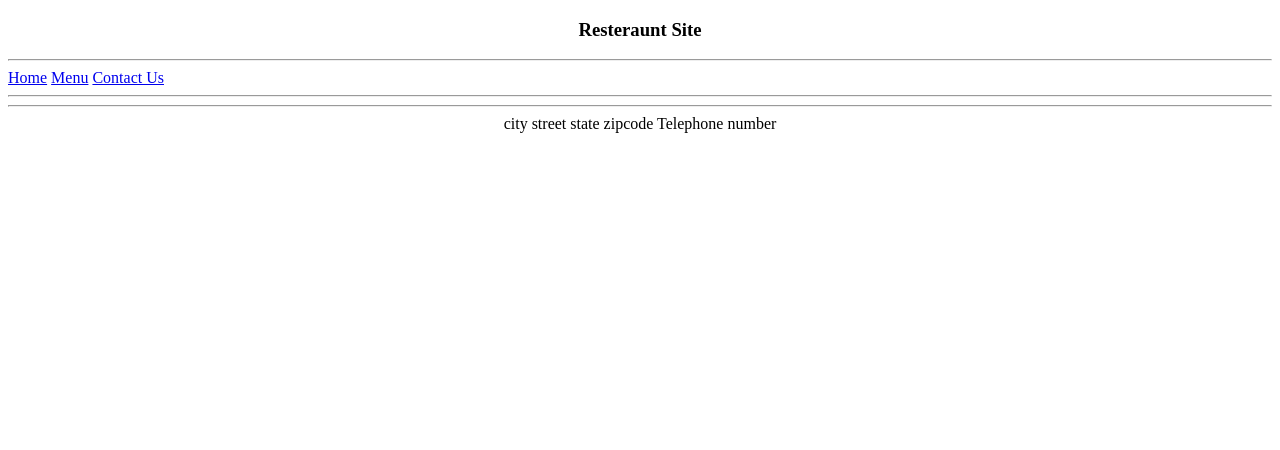
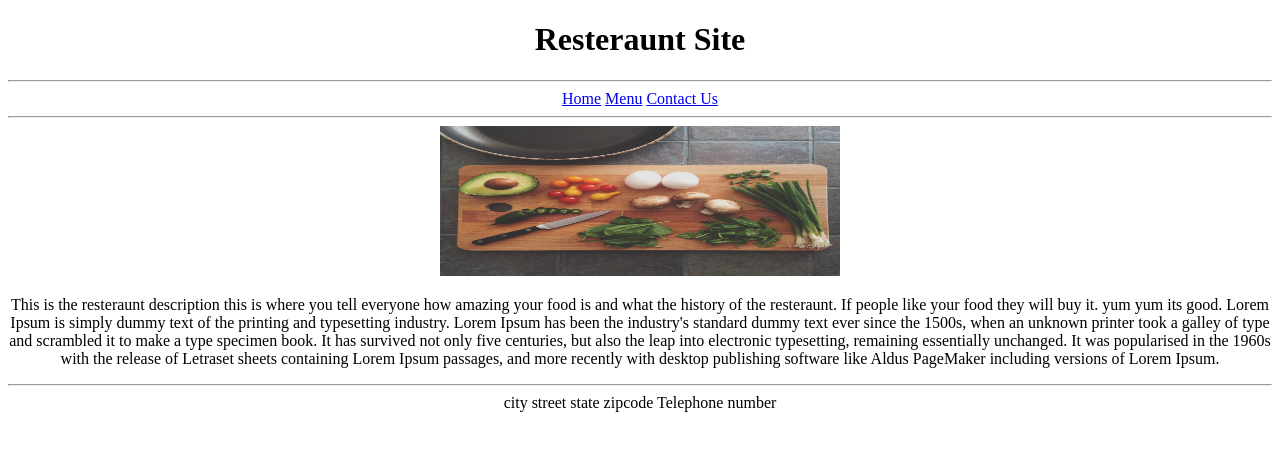
Before and after one commit to peternralston/HTMLWebDev, a plain HTML site: page Resteraunt site/Index.html in a window 1280 px wide. Drawn offline with Linux system fonts and the light colour scheme.

Commit message:
completed resteraunt home page

```diff
--- a/Resteraunt site/Index.html
+++ b/Resteraunt site/Index.html
@@ -5,15 +5,21 @@
     </head>
     <body>
         <center>
-        <h3>Resteraunt Site</h3>
-        </center>
+        <h1>Resteraunt Site</h1>
+
         <hr>
            <a href="index.html">Home</a>
            <a href="menu.html">Menu</a>
            <a href="contactUs.html">Contact Us</a>
         <hr>
         <div>
-
+            <img src="images\FairyFood.jpg"
+                alt="frest ingredients"
+                style="width:400px;height:150px;"/>
+            <p>
+                This is the resteraunt description this is where you tell everyone how amazing your food is and what the history of the resteraunt. If people like your food they will buy it. yum yum its good. Lorem Ipsum is simply dummy text of the printing and typesetting industry. Lorem Ipsum has been the industry's standard dummy text ever since the 1500s, when an unknown printer took a galley of type and scrambled it to make a type specimen book. It has survived not only five centuries, but also the leap into electronic typesetting, remaining essentially unchanged. It was popularised in the 1960s with the release of Letraset sheets containing Lorem Ipsum passages, and more recently with desktop publishing software like Aldus PageMaker including versions of Lorem Ipsum.
+            </p>
+        </center>
         </div>
         <hr>
         <center>
```
Also changed, not shown: Resteraunt site/ContactUs.html (+1 -1 lines), Resteraunt site/Menu.html (+1 -1 lines), Resteraunt site/images/FairyFood.jpg (added).
